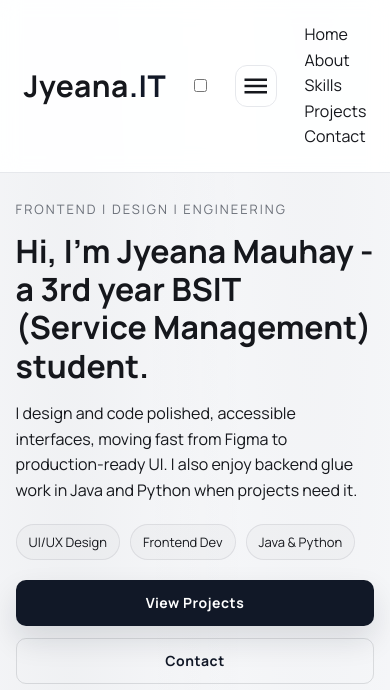
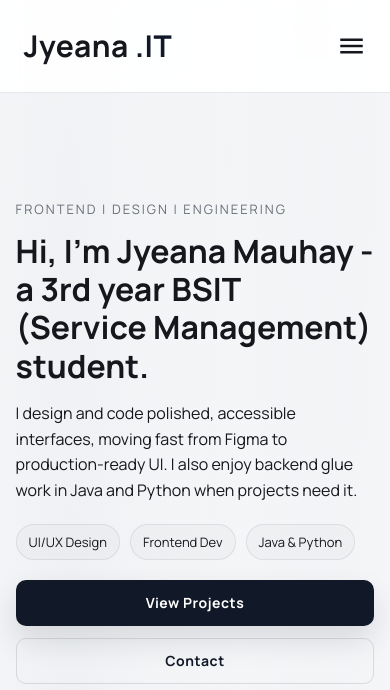
Before and after one commit to 23-49809/my-portfolio, a plain HTML site: page index.html in a window 390 px wide. Shown: the top 690 px of the page. Drawn offline with nearby package versions, Linux system fonts and the light colour scheme.

Commit message:
Update style.css

```diff
--- a/style.css
+++ b/style.css
@@ -55,6 +55,14 @@ ul { list-style: none; }
 
 .container { width: min(1100px, 92%); margin: 0 auto; }
 .row { display: flex; flex-wrap: wrap; }
+.navbar .row {
+    display: flex;
+    align-items: center;
+    gap: 12px;
+    flex-wrap: nowrap;
+    width: 100%;
+    justify-content: space-between;
+}
 .justify-content-between { justify-content: space-between; }
 .align-items-center { align-items: center; }
 
@@ -84,24 +92,13 @@ main { padding-top: 96px; }
     border-bottom: 1px solid var(--border);
 }
 
-nav .logo { color: var(--text); font-size: 30px; font-weight: 700; letter-spacing: 0.5px; }
+nav .logo { color: var(--text); font-size: 30px; font-weight: 700; letter-spacing: 0.5px; display: flex; align-items: center; }
 nav .logo span { color: var(--accent); }
-nav .logo a { color: inherit; }
+nav .logo a { color: inherit; display: inline-flex; align-items: center; gap: 6px; }
 nav .container { padding: 0 8px; }
-nav .menu-btn {
-    background: transparent;
-    border: 1px solid var(--border);
-    width: 42px;
-    height: 42px;
-    border-radius: 12px;
-    display: grid;
-    place-items: center;
-    cursor: pointer;
-    display: none;
-}
-nav .menu-btn i { color: var(--text); font-size: 30px; }
-nav ul.nav-links { display: flex; gap: 10px; align-items: center; transition: all .3s ease; }
-nav ul.nav-links li a {
+nav .menu-btn i { color: var(--text); font-size: 30px; cursor: pointer; display: none; }
+nav ul { display: flex; gap: 10px; align-items: center; transition: all .3s ease; margin-left: auto; }
+nav ul li a {
     color: var(--text);
     font-size: 15px;
     font-weight: 600;
@@ -110,11 +107,12 @@ nav ul.nav-links li a {
     border: 1px solid transparent;
     transition: all .2s ease;
 }
-nav ul.nav-links li a.active, nav ul.nav-links li a:hover {
+nav ul li a.active, nav ul li a:hover {
     color: var(--text);
     background: linear-gradient(120deg, var(--accent-2), var(--accent));
     border-color: transparent;
 }
+input[type="checkbox"] { display: none; }
 
 input[type=\"checkbox\"] { display: none; }
 
@@ -489,27 +487,21 @@ input[type=\"checkbox\"] { display: none; }
 }
 
 @media (max-width: 920px) {
-    nav .menu-btn { display: grid; }
-    nav ul.nav-links {
+    nav .menu-btn i { display: block; }
+    nav ul {
         position: absolute;
-        top: 78px;
-        left: 0;
-        right: 0;
+        top: 74px;
+        left: -120%;
         background-color: var(--surface);
-        padding: 12px 0 16px;
+        width: 100%;
+        padding: 12px 0 20px;
         flex-direction: column;
         border-bottom: 1px solid var(--border);
-        opacity: 0;
-        transform: translateY(-8px);
-        pointer-events: none;
     }
-    nav ul.nav-links.is-open {
-        opacity: 1;
-        transform: translateY(0);
-        pointer-events: auto;
-    }
-    nav ul.nav-links li { margin: 6px 0; width: 100%; text-align: center; }
-    nav ul.nav-links li a { display: block; font-size: 16px; margin: 0 auto; width: fit-content; }
+
+    #click:checked ~ ul { left: 0; }
+    nav ul li { margin: 6px 0; width: 100%; text-align: center; }
+    nav ul li a { display: block; font-size: 16px; margin: 0 auto; width: fit-content; }
 }
 
 @media (max-width: 640px) {
```
